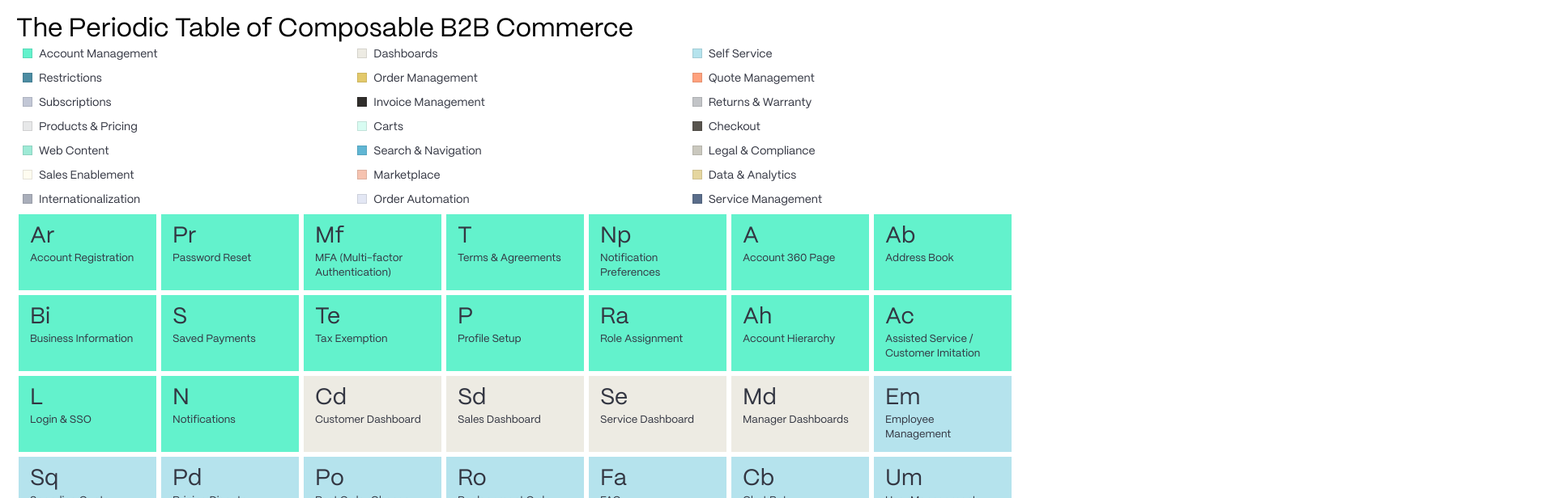
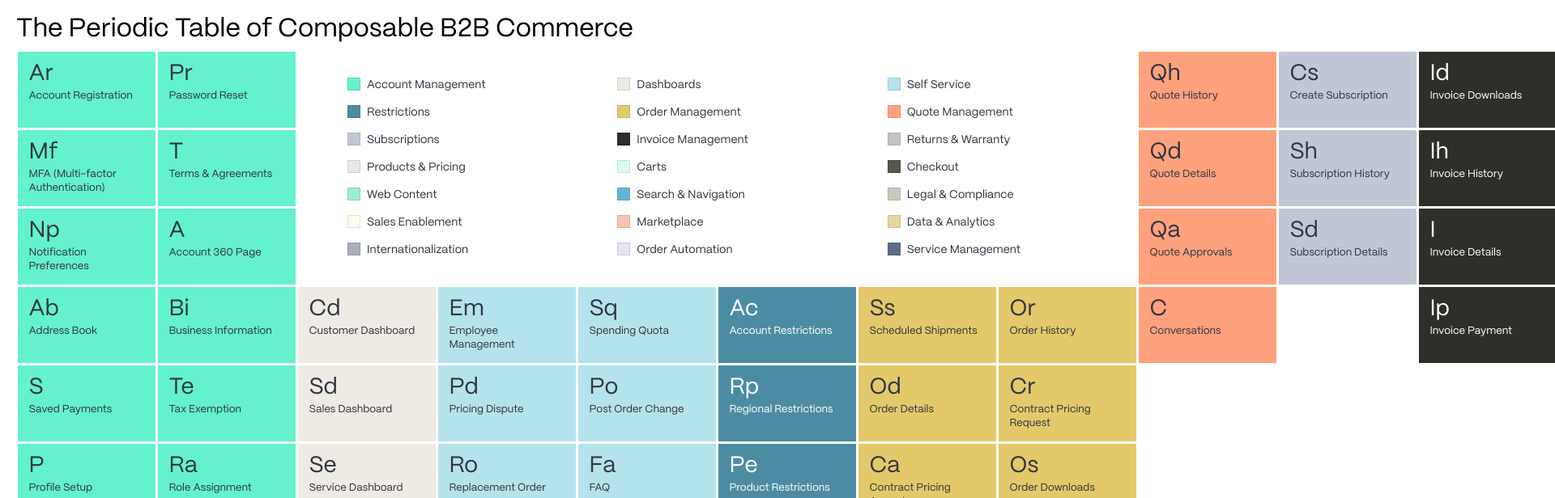
Before and after one commit to dmitryhb/periodic-table, a Vue app: page / in a window 1280 px wide. Shown: the top 616 px of the page at 81% size, 1920 px wide, since content can reach past the window. Built offline with nearby package versions, Linux system fonts and the light colour scheme.

Commit message:
PT-12: Output periodic table

```diff
--- a/src/App.vue
+++ b/src/App.vue
@@ -23,7 +23,6 @@ defineComponent({
   <div v-if="isAppReady">
     <div class="title">The Periodic Table of Composable B2B Commerce</div>
     <div>
-      <capabilities-list />
       <elements-list />
     </div>
   </div>
--- a/src/assets/styles/_elements.scss
+++ b/src/assets/styles/_elements.scss
@@ -70,15 +70,63 @@
   }
 }
 
+.elements-view {
+  position: relative;
+}
+
 .elements-list {
+  padding: 10px 0;
   display: flex;
-  flex-wrap: wrap;
+  align-items: flex-start;
+  justify-content: flex-start;
+
+  .capability {
+    display: grid;
+    position: relative;
+    transition: opacity 0.2s linear;
+
+    &:nth-child(2),
+    &:nth-child(3),
+    &:nth-child(4),
+    &:nth-child(5) {
+      margin-top: 291px;
+    }
+
+    &.column-0 {
+      grid-template-columns: repeat(1, 1fr);
+    }
+    &.column-1 {
+      grid-template-columns: repeat(2, 1fr);
+    }
+    &.column-2 {
+      grid-template-columns: repeat(3, 1fr);
+    }
+    &.column-3 {
+      grid-template-columns: repeat(4, 1fr);
+    }
+    &.column-4 {
+      grid-template-columns: repeat(5, 1fr);
+    }
+  }
+
+  &.has-selected {
+    .capability {
+      opacity: 0.4;
+      filter: grayscale(1);
+
+      &.selected {
+        z-index: 3;
+        filter: none;
+        opacity: 1;
+      }
+    }
+  }
 }
 .element-item {
   width: 170px;
   height: 94px;
   padding: 14px;
-  margin: 3px;
+  margin: 1.5px;
   position: relative;
   cursor: pointer;
   transition: transform 0.2s ease-in-out;
@@ -97,14 +145,13 @@
   }
 
   &:hover {
-    transform: scale(1.02, 1.02);
-
-    &:before {
-      opacity: 0.1;
-    }
+    transform: scale(1.1, 1.1);
+    z-index: 2;
+    box-shadow: 0 4px 10px rgba(0, 0, 0, 0.1);
+    border: 0.5px solid rgba(255, 255, 255, 0.5);
   }
   &:active {
-    transform: scale(0.98, 0.98);
+    transform: scale(0.95, 0.95);
   }
 
   .element {
@@ -118,6 +165,11 @@
 }
 
 .capabilities-list {
+  width: 1000px;
+  position: absolute;
+  left: 400px;
+  top: 35px;
+
   ul, li {
     margin: 0;
     padding: 0;
@@ -134,14 +186,43 @@
 
   .capability {
     display: inline-flex;
-    padding: 8px;
-    justify-items: center;
+    padding: 4px 8px;
+    margin: 4px 0;
+    align-items: flex-end;
+    cursor: pointer;
+    transition: background-color 0.2s linear;
+    border-radius: 4px;
+    user-select: none;
+    border: 1px solid transparent;
+
+    &.selected {
+      background-color: rgba(0, 0, 0, 0.04);
+      border: 1px solid rgba(0, 0, 0, 0.06);
+    }
+
+    &:hover {
+      background-color: rgba(0, 0, 0, 0.04);
+    }
 
     .color {
-      width: 12px;
-      height: 12px;
+      width: 16px;
+      height: 16px;
       margin-right: 8px;
-      border: 1px solid rgba(0, 0, 0, 0.1)
+      border: 1px solid rgba(0, 0, 0, 0.1);
+    }
+
+    .name {
+      transition: color 0.2s linear;
+    }
+  }
+
+  &.has-selected {
+    .name {
+      color: #666;
+    }
+
+    .selected .name {
+      color: #000;
     }
   }
 }
--- a/src/components/CapabilitiesList.vue
+++ b/src/components/CapabilitiesList.vue
@@ -1,15 +1,39 @@
 <script setup lang="ts">
 import {useStore} from 'vuex'
-import {computed} from 'vue'
+import {computed, reactive} from 'vue'
+
+interface ISelectedItems {
+  items: string[]
+}
 
 const store = useStore()
 const capabilities = computed(() => store.state.data.capabilities.items)
+const selectedCapabilities = computed(() => store.state.app.selectedCapabilities)
+
+const toggleItem = (capabilityId: string): void => {
+  store.dispatch('app/toggleSelectedCapability', capabilityId)
+}
+
+const isSelected = (capabilityId: string): boolean => {
+  return selectedCapabilities.value.includes(capabilityId)
+}
 </script>
 <template>
-  <div class="capabilities-list" v-if="capabilities && capabilities.length > 0">
+  <div
+      v-if="capabilities && capabilities.length > 0"
+      class="capabilities-list"
+      :class="{ 'has-selected': selectedCapabilities.length > 0 }"
+  >
     <ul>
-      <li v-for="capability in capabilities" :key="`capability-${capability.id}`">
-        <div class="capability">
+      <li
+          v-for="capability in capabilities"
+          :key="`capability-${capability.id}`"
+          @click.prevent="toggleItem(capability.id)"
+      >
+        <div
+            class="capability"
+            :class="{ selected: isSelected(capability.id) }"
+        >
           <span class="color" :class="capability.color" />
           <span class="name">{{ capability.name }}</span>
         </div>
--- a/src/components/ElementsList.vue
+++ b/src/components/ElementsList.vue
@@ -2,16 +2,43 @@
 import {useStore} from 'vuex'
 import {computed} from 'vue'
 import ElementItem from '@/components/ElementItem.vue'
+import CapabilitiesList from '@/components/CapabilitiesList.vue'
+import {Capability} from '@/lib/capability'
 
 const store = useStore()
-const elements = computed(() => store.state.data.elements.items)
+const capabilities = computed(() => store.state.data.capabilities.items)
+const selectedCapabilities = computed(() => store.state.app.selectedCapabilities)
+
+const maxItemsPerColumn: number = 9
+const getColumnsClass = (capability: Capability): string => {
+  const total: number = capability.elements ? capability.elements.length : 1
+  return `column-${Math.max(0, Math.floor(total / maxItemsPerColumn))}`
+}
+
+const isSelected = (capabilityId: string): boolean => {
+  return selectedCapabilities.value.includes(capabilityId)
+}
 </script>
 <template>
-  <div class="elements-list" v-if="elements && elements.length">
-    <element-item
-        v-for="(element, i) in elements"
-        :key="`element-${i}`"
-        :element="element"
-    />
+  <div class="elements-view">
+    <capabilities-list />
+    <div
+        v-if="capabilities && capabilities.length"
+        class="elements-list"
+        :class="{ 'has-selected': selectedCapabilities.length > 0 }"
+    >
+      <div
+          class="capability"
+          v-for="(capability, i) in capabilities"
+          :key="`capability-item-${i}-${capability.id}`"
+          :class="[getColumnsClass(capability), { selected: isSelected(capability.id) }]"
+      >
+        <element-item
+            v-for="(element, j) in capability.elements"
+            :key="`element-${i}-${j}`"
+            :element="element"
+        />
+      </div>
+    </div>
   </div>
 </template>
--- a/src/lib/capability.ts
+++ b/src/lib/capability.ts
@@ -1,13 +1,17 @@
+import {IElement} from '@/lib/element'
+
 export interface ICapability {
   id: string
   color: string
   name: string
+  elements: IElement[] | null
 }
 
 export class Capability implements ICapability {
   private _id: string = ''
   private _color: string = ''
   private _name: string = ''
+  private _elements: IElement[] | null = null
 
   /**
    * Initialize a new instance of Capability class.
@@ -19,6 +23,14 @@ export class Capability implements ICapability {
       this.color = data.color
       this.name = data.name
     }
+  }
+
+  get elements(): IElement[] | null {
+    return this._elements
+  }
+
+  set elements(value: IElement[] | null) {
+    this._elements = value
   }
 
   get id(): string {
--- a/src/lib/elements-list.ts
+++ b/src/lib/elements-list.ts
@@ -46,6 +46,15 @@ export class ElementsList implements IItemsList<Element, IElement> {
     data.forEach((item: IElement): void => {
       const capability: Capability | undefined = this.capabilities ? this.capabilities.findById(item.capability as string) : undefined
       const instance: Element = new Element(item, capability)
+
+      if (capability) {
+        if (!capability.elements) {
+          capability.elements = []
+        }
+
+        capability.elements.push(instance)
+      }
+
       this._items.push(instance)
     })
   }
--- a/src/store/modules/app.module.ts
+++ b/src/store/modules/app.module.ts
@@ -2,22 +2,52 @@ import type { ActionTree, GetterTree, MutationTree } from 'vuex'
 import {delay} from '@/lib/delay'
 
 export interface IAppState {
+  selectedCapabilities: string[]
 }
 
 const state: IAppState = {
+  selectedCapabilities: []
 }
 
 const getters: GetterTree<IAppState, never> = {}
 
 const mutations: MutationTree<IAppState> = {
-  initApplication (): void {
+  /**
+   * Initialize application.
+   */
+  initApplication (): void {},
+
+  /**
+   * Sets on/off given capability ID.
+   * @param state
+   * @param capabilityId
+   */
+  toggleSelectedCapability (state: IAppState, capabilityId: string): void {
+    if (state.selectedCapabilities.includes(capabilityId)) {
+      state.selectedCapabilities = state.selectedCapabilities.filter((item: string) => item !== capabilityId)
+    } else {
+      state.selectedCapabilities.push(capabilityId)
+    }
   }
 }
 
 const actions: ActionTree<IAppState, never> = {
+  /**
+   * Initialize application.
+   * @param commit
+   */
   async initApplication ({ commit }): Promise<void> {
     commit('initApplication')
     await delay(500)
+  },
+
+  /**
+   * Sets on/off given capability ID.
+   * @param commit
+   * @param capabilityId
+   */
+  toggleSelectedCapability ({ commit }, capabilityId: string): void {
+    commit('toggleSelectedCapability', capabilityId)
   }
 }
 
```
